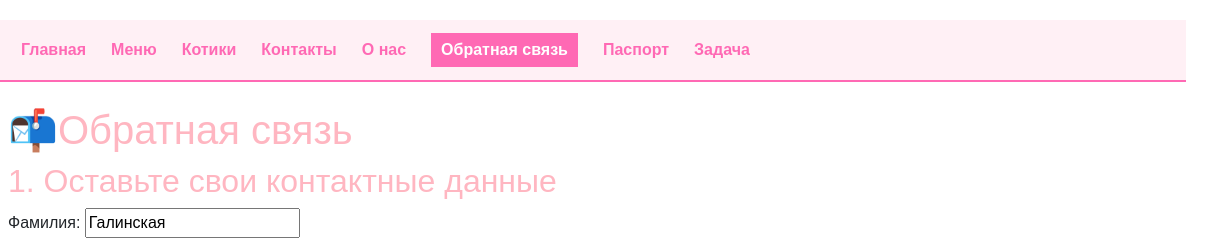
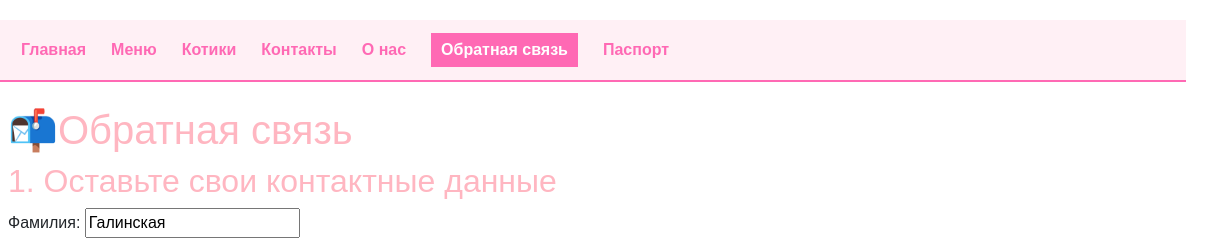
Before and after one commit to l1nal1/meow-coffee-2, a plain HTML site: page feedback.html in a window 1280 px wide. Shown: the top 251 px of the page, 74-1280 px from the left. Drawn offline with nearby package versions, Linux system fonts and the light colour scheme.

Commit message:
feedback.html

```diff
--- a/feedback.html
+++ b/feedback.html
@@ -22,7 +22,7 @@
   <a href="about.html">О нас</a>
   <a href="feedback.html" class="active">Обратная связь</a>
   <a href="dom_js.html">Паспорт</a>
-  <a href="task.html">Задача</a>
+
 </nav>
 
 <div class="container my-4">
```
